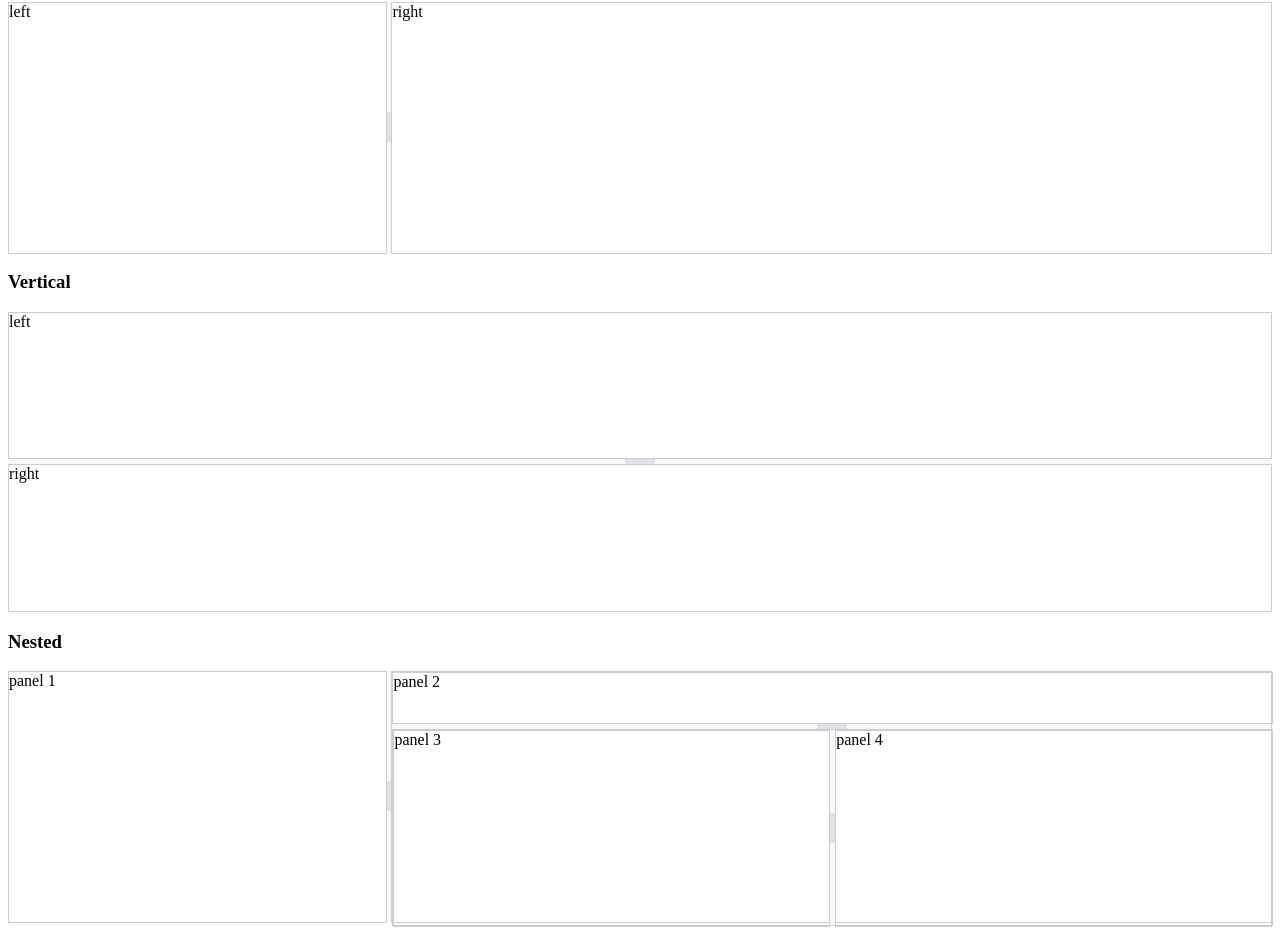
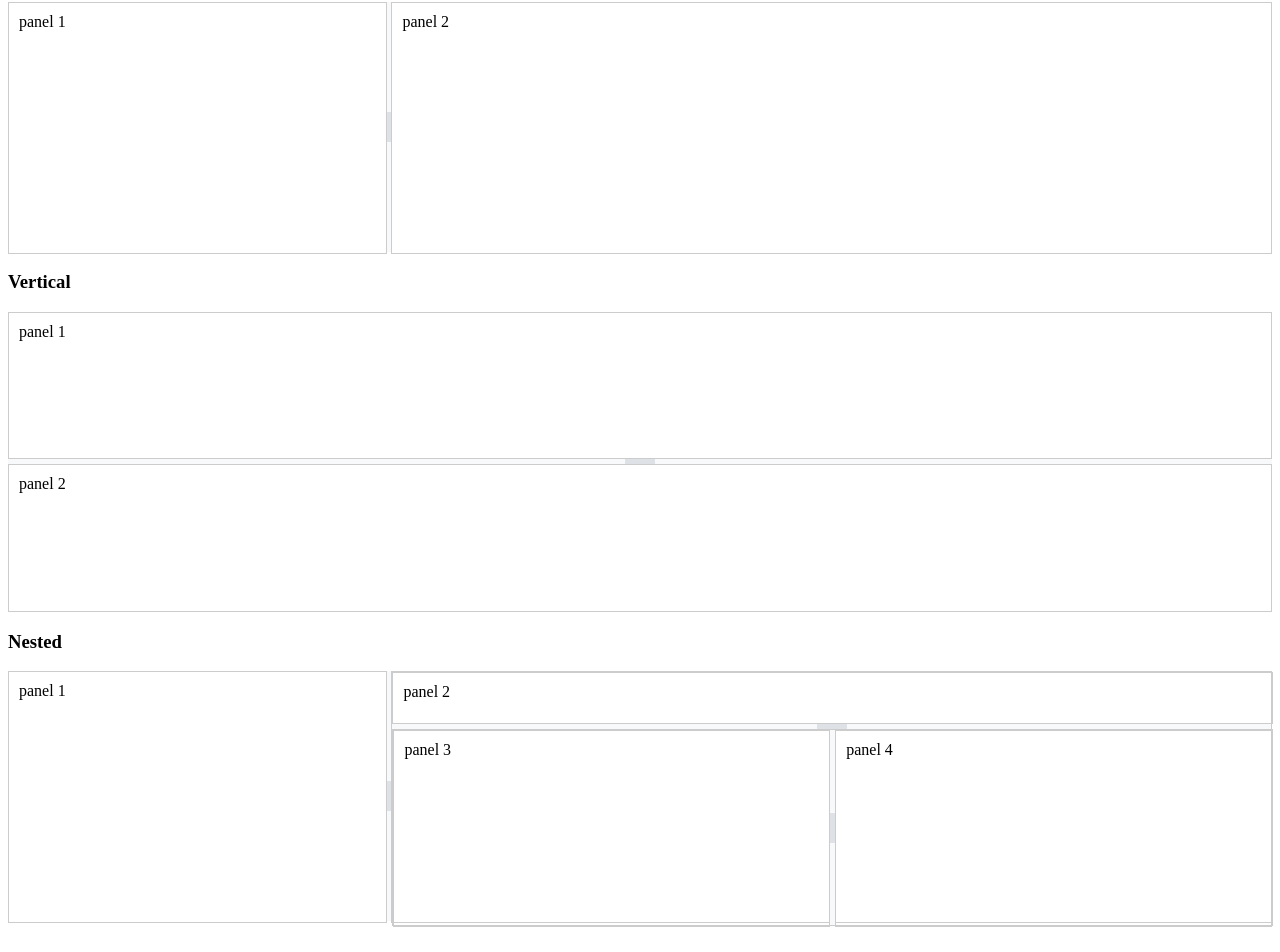
Before and after one commit to huymach91/ngx-basic-splitter, an Angular app: page / in a window 1280 px wide. Shown: the part 130-1082 px from the top of the page. Built offline with nearby package versions, Linux system fonts and the light colour scheme.

Commit message:
2 files modified

```diff
--- a/src/app/app.component.css
+++ b/src/app/app.component.css
@@ -70,3 +70,7 @@
   width: 50%;
   height: 100%;
 }
+
+.content {
+  margin: 10px;
+}
--- a/src/app/app.component.html
+++ b/src/app/app.component.html
@@ -2,32 +2,40 @@
 <br />
 <h3>Horizontal</h3>
 <div class="horizontal">
-  <div class="left">left</div>
+  <div class="left"><div class="content">panel 1</div></div>
   <div ngx-splitter></div>
-  <div class="right">right</div>
+  <div class="right"><div class="content">panel 2</div></div>
 </div>
 
 <h3>Vertical</h3>
 <div class="vertical">
-  <div class="left">left</div>
+  <div class="left"><div class="content">panel 1</div></div>
   <div ngx-splitter [direction]="directionEnum.vertical"></div>
-  <div class="right">right</div>
+  <div class="right"><div class="content">panel 2</div></div>
 </div>
 
 <h3>Nested</h3>
 <div class="nested">
   <div class="horizontal">
-    <div class="left">panel 1</div>
+    <div class="left">
+      <div class="content">panel 1</div>
+    </div>
     <div ngx-splitter></div>
     <div class="right">
       <div class="ver-2">
-        <div class="left">panel 2</div>
+        <div class="left">
+          <div class="content">panel 2</div>
+        </div>
         <div ngx-splitter [direction]="directionEnum.vertical"></div>
         <div class="right">
           <div class="hor-2">
-            <div class="left">panel 3</div>
+            <div class="left">
+              <div class="content">panel 3</div>
+            </div>
             <div ngx-splitter></div>
-            <div class="right">panel 4</div>
+            <div class="right">
+              <div class="content">panel 4</div>
+            </div>
           </div>
         </div>
       </div>
```
